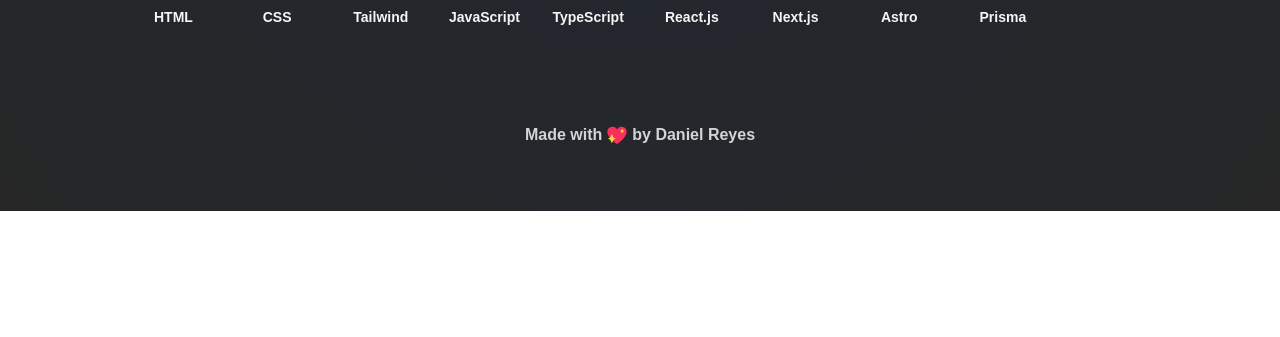
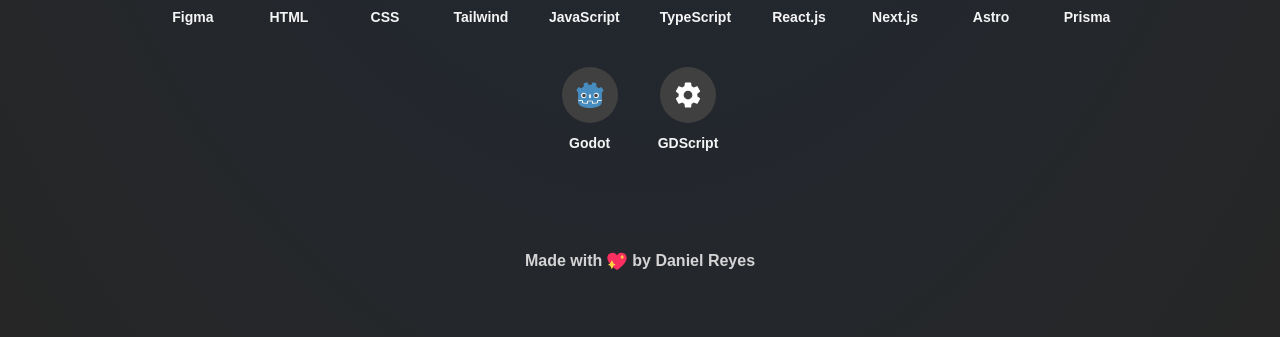
Before and after one commit to DanielSoftwareDeveloper/astro-portfolio, an Astro site: page / in a window 1280 px wide. Shown: the part 768-1105 px from the top of the page. Before the commit the page ends 979 px from the top, so only its background shows below. Built offline with nearby package versions, Linux system fonts and the light colour scheme; Astro itself is replaced by a stand-in of ours.

Commit message:
UI changed

```diff
--- a/src/components/navbar/Navbar.astro
+++ b/src/components/navbar/Navbar.astro
@@ -6,10 +6,10 @@ import NavbarLinks from "./NavbarLinks.astro";
 
 <header class="mt-16">
     <div class="content flex items-center justify-between text-lg">
-        <div class="flex flex-1"><SocialLinks /></div>
-        <div class="flex flex-1 justify-center"><NavbarLinks /></div>
-        <div class="hidden md:flex flex-1 items-center justify-end space-x-8">
-            {/* <a href="" class="">
+        <div class="flex"><SocialLinks /></div>
+        <div class="flex "><NavbarLinks /></div>
+        {/* <div class="hidden md:flex flex-1 items-center justify-end space-x-8">
+            <a href="" class="">
                 <Icon name="general/cart" size={30} />
             </a>
             <a href="" class="">
@@ -18,8 +18,8 @@ import NavbarLinks from "./NavbarLinks.astro";
                     alt="Profile photo"
                     class="w-12 h-12 object-cover rounded-full border-2 border-rose-500"
                 />
-            </a>*/}
+            </a>
 
-        </div>
+        </div>*/}
     </div>
 </header>
--- a/src/components/skills/AppSkills.astro
+++ b/src/components/skills/AppSkills.astro
@@ -3,6 +3,6 @@ import { iconsList } from "../../typescript/constants";
 import Skill from "./Skill.astro";
 ---
 
-<div class="content grid grid-cols-10">
+<div class="content flex flex-wrap justify-center gap-10">
     {iconsList.map((svg) => <Skill icon={svg.icon} name={svg.name} />)}
 </div>
--- a/src/typescript/constants.ts
+++ b/src/typescript/constants.ts
@@ -3,10 +3,10 @@ export const menuLinks = [
         name: "About",
         href: "/",
     },
-    {
+    /**{
         name: "Store",
         href: "/store",
-    },
+    },**/
     {
         name: "Portfolio",
         href: "/portfolio",
@@ -14,11 +14,11 @@ export const menuLinks = [
 ]
 
 export const socialLinks = [
-    //{
-    //    icon: "social/linkedin",
-    //    name: "Linkedin",
-    //    href: "https://www.linkedin.com/in/daniel-reyes-579870303/?trk=opento_sprofile_topcard",
-    //},
+    /*{
+        icon: "social/linkedin",
+        name: "Linkedin",
+        href: "https://www.linkedin.com/in/daniel-reyes-579870303/?trk=opento_sprofile_topcard",
+    },*/
     {
         icon: "social/github",
         name: "Github",
@@ -111,6 +111,10 @@ export const articleList = [
 //ICONS
 export const iconsList = [
     {
+        icon: "app-skills/figma",
+        name: "Figma",
+    },
+    {
         icon: "app-skills/html",
         name: "HTML",
     },
@@ -146,6 +150,14 @@ export const iconsList = [
         icon: "app-skills/prisma",
         name: "Prisma",
     },
+    {
+        icon: "app-skills/godot",
+        name: "Godot",
+    },
+    {
+        icon: "app-skills/gdscript",
+        name: "GDScript",
+    },
     //{
     //    icon: "app-skills/kmp",
     //    name: "Kotlin (KMP)",
```
Also changed, not shown: src/icons/app-skills/figma.svg (added), src/icons/app-skills/gdscript.svg (added), src/icons/app-skills/godot.svg (added), src/pages/_store.astro (renamed from src/pages/store.astro).
